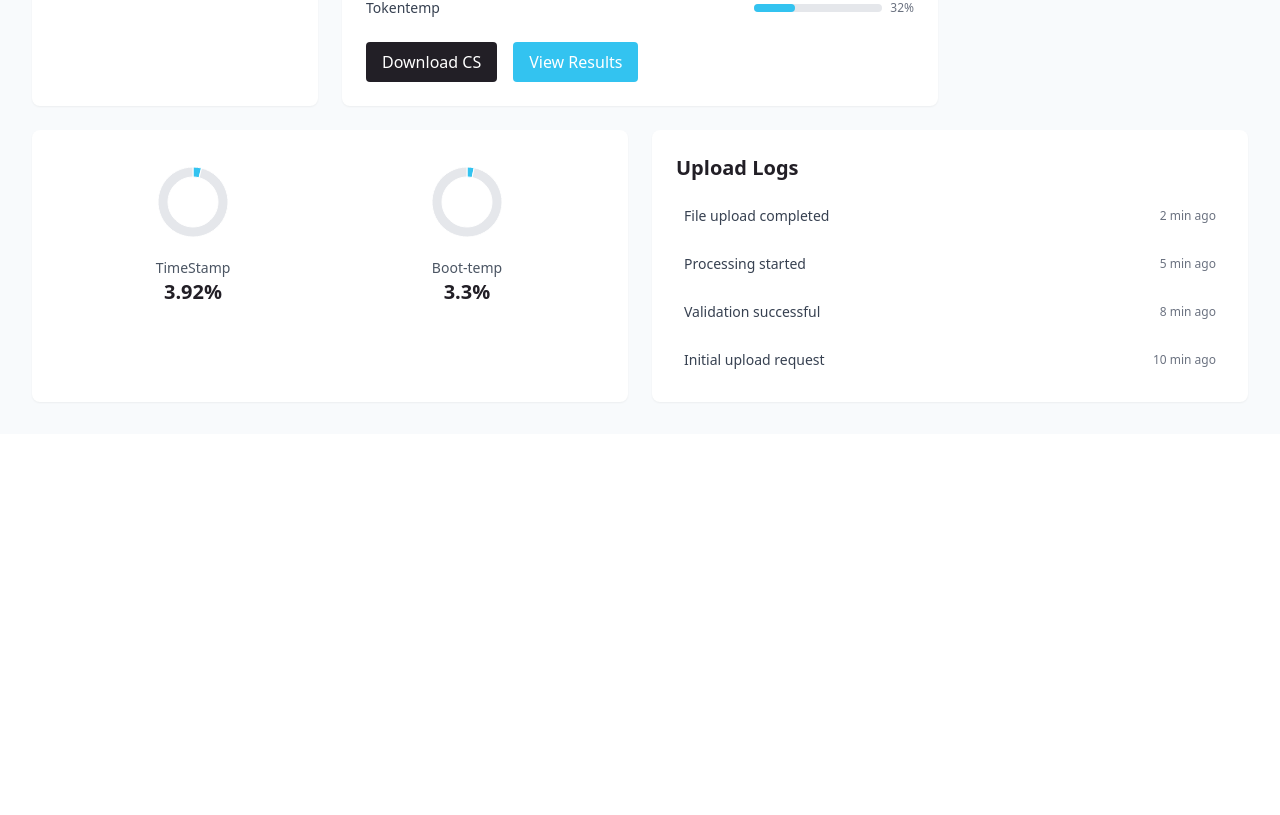
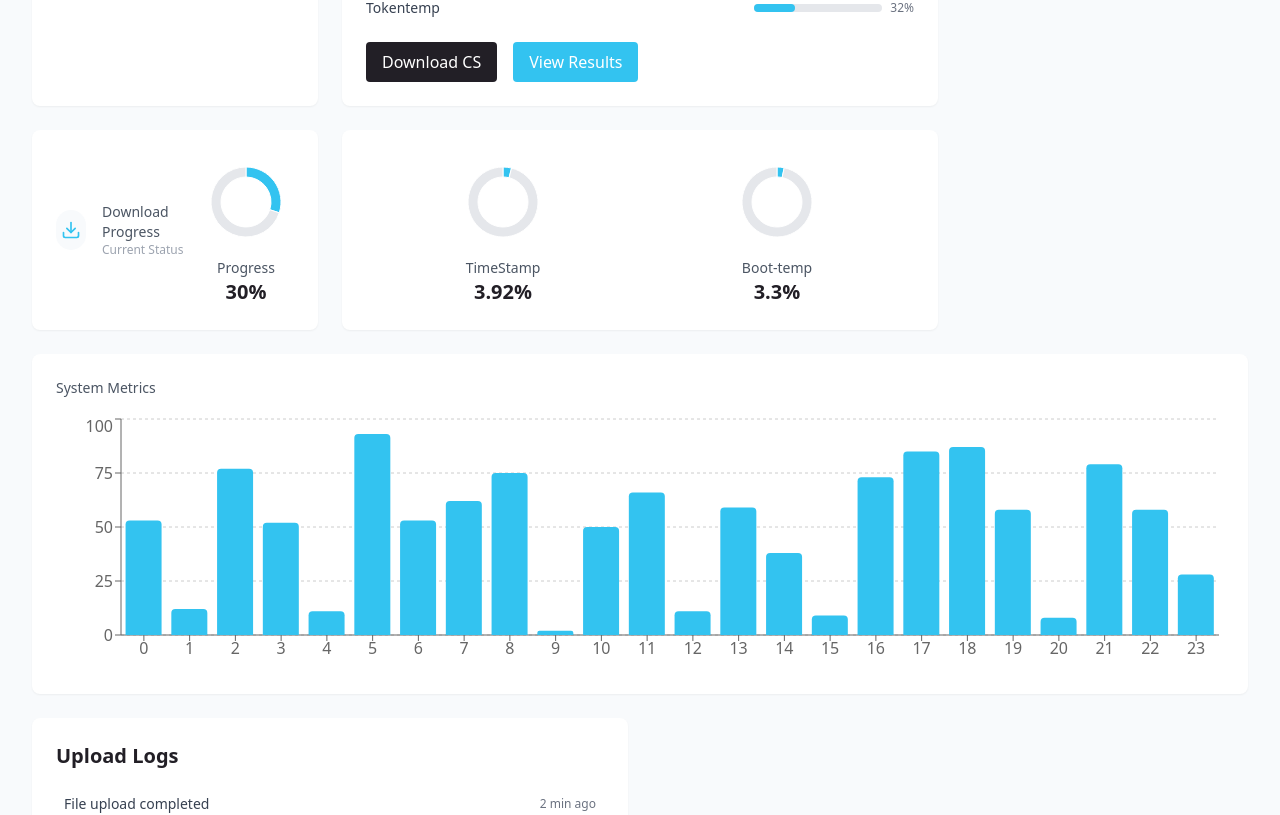
Before and after one commit to chimmykk/recreate-next-gen, a React (Vite) app: page / in a window 1280 px wide. Shown: the part 414-1229 px from the top of the page. Before the commit the page ends 848 px from the top, so only its background shows below. Built offline with nearby package versions, Linux system fonts and the light colour scheme.

Commit message:
Add metrics components
Include two new components for displaying metrics in the dashboard.
[skip gpt_engineer]

```diff
--- /dev/null
+++ b/src/components/dashboard/DownloadProgress.tsx
@@ -0,0 +1,22 @@
+import React from 'react';
+import { Download } from 'lucide-react';
+import DonutChart from './DonutChart';
+
+const DownloadProgress = () => {
+  return (
+    <div className="bg-white p-6 rounded-lg shadow-sm flex items-center justify-between">
+      <div className="flex items-center space-x-4">
+        <div className="w-10 h-10 bg-dashboard-background rounded-full flex items-center justify-center">
+          <Download className="w-5 h-5 text-dashboard-primary" />
+        </div>
+        <div>
+          <h3 className="text-sm font-medium text-gray-600">Download Progress</h3>
+          <p className="text-xs text-gray-400">Current Status</p>
+        </div>
+      </div>
+      <DonutChart value={30} title="Progress" />
+    </div>
+  );
+};
+
+export default DownloadProgress;
--- /dev/null
+++ b/src/components/dashboard/MetricsChart.tsx
@@ -0,0 +1,31 @@
+import React from 'react';
+import { BarChart, Bar, XAxis, YAxis, CartesianGrid, ResponsiveContainer } from 'recharts';
+
+const data = Array.from({ length: 24 }, (_, i) => ({
+  name: i.toString(),
+  value: Math.floor(Math.random() * 100)
+}));
+
+const MetricsChart = () => {
+  return (
+    <div className="bg-white p-6 rounded-lg shadow-sm">
+      <h3 className="text-sm font-medium text-gray-600 mb-4">System Metrics</h3>
+      <div className="h-64">
+        <ResponsiveContainer width="100%" height="100%">
+          <BarChart data={data}>
+            <CartesianGrid strokeDasharray="3 3" vertical={false} />
+            <XAxis dataKey="name" />
+            <YAxis />
+            <Bar
+              dataKey="value"
+              fill="#33C3F0"
+              radius={[4, 4, 0, 0]}
+            />
+          </BarChart>
+        </ResponsiveContainer>
+      </div>
+    </div>
+  );
+};
+
+export default MetricsChart;
--- a/src/pages/Index.tsx
+++ b/src/pages/Index.tsx
@@ -3,6 +3,8 @@ import UploadLogs from '../components/dashboard/UploadLogs';
 import DonutChart from '../components/dashboard/DonutChart';
 import ResultsCard from '../components/dashboard/ResultsCard';
 import FileUpload from '../components/dashboard/FileUpload';
+import DownloadProgress from '../components/dashboard/DownloadProgress';
+import MetricsChart from '../components/dashboard/MetricsChart';
 
 const Index = () => {
   return (
@@ -42,16 +44,26 @@ const Index = () => {
             <ResultsCard />
           </div>
 
+          {/* Download Progress */}
+          <div className="animate-fade-up" style={{ animationDelay: '0.3s' }}>
+            <DownloadProgress />
+          </div>
+
           {/* Charts */}
-          <div className="lg:col-span-2 bg-white p-6 rounded-lg shadow-sm animate-fade-up" style={{ animationDelay: '0.3s' }}>
+          <div className="lg:col-span-2 bg-white p-6 rounded-lg shadow-sm animate-fade-up" style={{ animationDelay: '0.4s' }}>
             <div className="flex justify-around">
               <DonutChart value={3.92} title="TimeStamp" />
               <DonutChart value={3.3} title="Boot-temp" />
             </div>
           </div>
 
+          {/* Metrics Chart */}
+          <div className="lg:col-span-4 animate-fade-up" style={{ animationDelay: '0.5s' }}>
+            <MetricsChart />
+          </div>
+
           {/* Upload Logs */}
-          <div className="lg:col-span-2 animate-fade-up" style={{ animationDelay: '0.4s' }}>
+          <div className="lg:col-span-2 animate-fade-up" style={{ animationDelay: '0.6s' }}>
             <UploadLogs />
           </div>
         </div>
```
